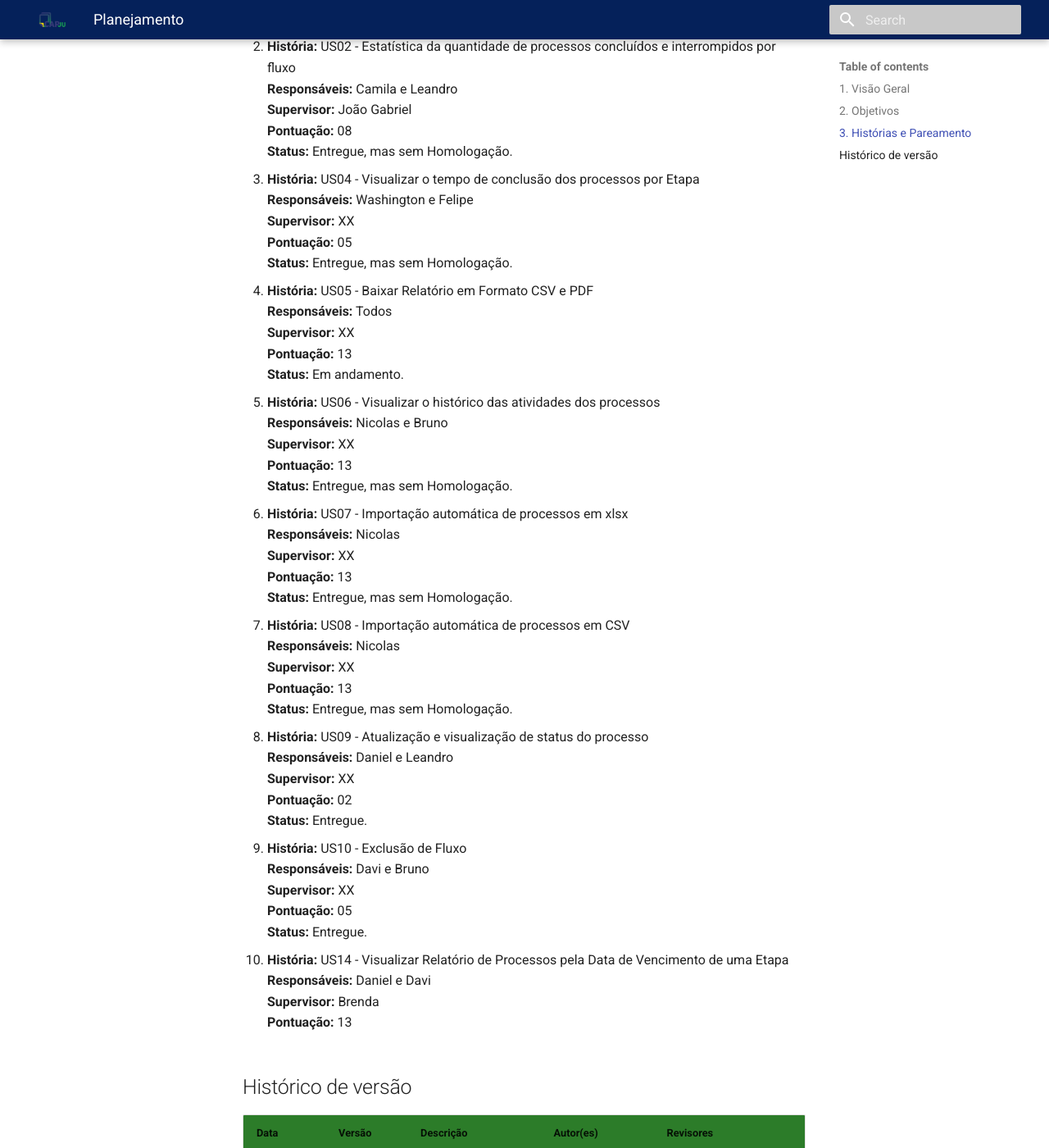
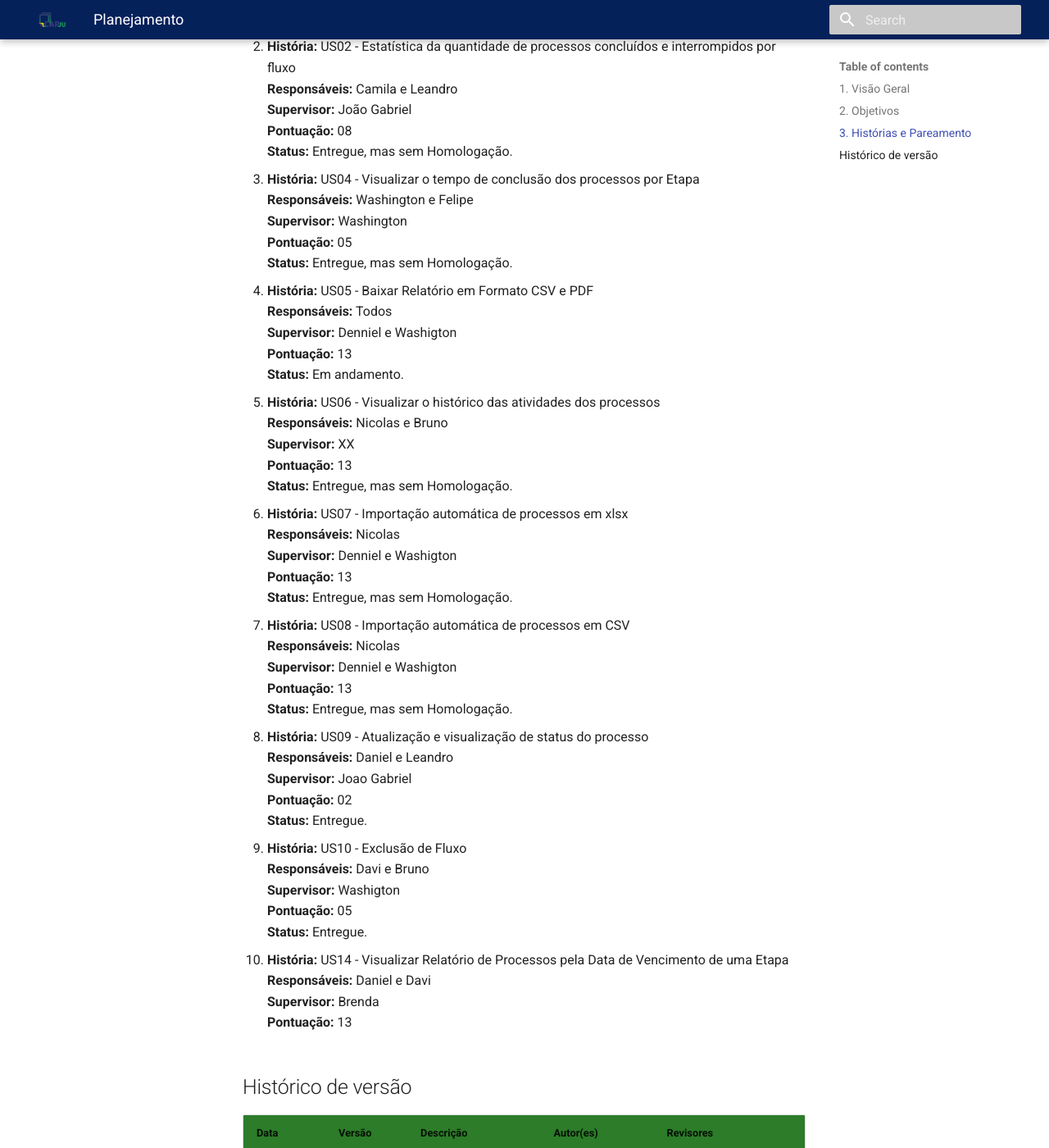
Before and after one commit to fga-eps-mds/2023-2-CAPJu-Doc, an MkDocs documentation site: the page built from docs/relatorios/sprints/sprint07/planning.md, in a window 1280 px wide and 1400 px high, scrolled down 781 px. Shown: the whole window at 82% size. Built offline with MkDocs 1.6.1 and Material for MkDocs 9.7.7, drawn with Linux system fonts in a browser that asks for light colours.

Commit message:
Adicionando supervisores

```diff
--- a/docs/relatorios/sprints/sprint07/planning.md
+++ b/docs/relatorios/sprints/sprint07/planning.md
@@ -30,13 +30,13 @@
 
 3. **História:**  US04 - Visualizar o tempo de conclusão dos processos por Etapa <br/>
 **Responsáveis:** Washington e Felipe <br/>
-**Supervisor:** XX <br/>
+**Supervisor:** Washington <br/>
 **Pontuação:**  05 <br/>
 **Status:** Entregue, mas sem Homologação. <br/>
 
 4. **História:** US05 - Baixar Relatório em Formato CSV e PDF <br/>
 **Responsáveis:** Todos <br/>
-**Supervisor:** XX <br/>
+**Supervisor:** Denniel e Washigton <br/>
 **Pontuação:** 13 <br/>
 **Status:** Em andamento. <br/>
 
@@ -48,25 +48,25 @@
 
 6. **História:** US07 - Importação automática de processos em xlsx <br/>
 **Responsáveis:** Nicolas <br/>
-**Supervisor:** XX <br/>
+**Supervisor:** Denniel e Washigton <br/>
 **Pontuação:** 13 <br/>
 **Status:** Entregue, mas sem Homologação. <br/>
 
 7. **História:** US08 - Importação automática de processos em CSV <br/>
 **Responsáveis:** Nicolas <br/>
-**Supervisor:** XX <br/>
+**Supervisor:** Denniel e Washigton <br/>
 **Pontuação:** 13 <br/>
 **Status:** Entregue, mas sem Homologação. <br/>
 
 8. **História:** US09 - Atualização e visualização de status do processo <br/>
 **Responsáveis:** Daniel e Leandro <br/>
-**Supervisor:** XX <br/>
+**Supervisor:** Joao Gabriel <br/>
 **Pontuação:** 02 <br/>
 **Status:** Entregue. <br/>
 
 9. **História:** US10 - Exclusão de Fluxo <br/>
 **Responsáveis:** Davi e Bruno <br/>
-**Supervisor:** XX <br/>
+**Supervisor:** Washigton <br/>
 **Pontuação:** 05 <br/>
 **Status:** Entregue. <br/>
 
```
